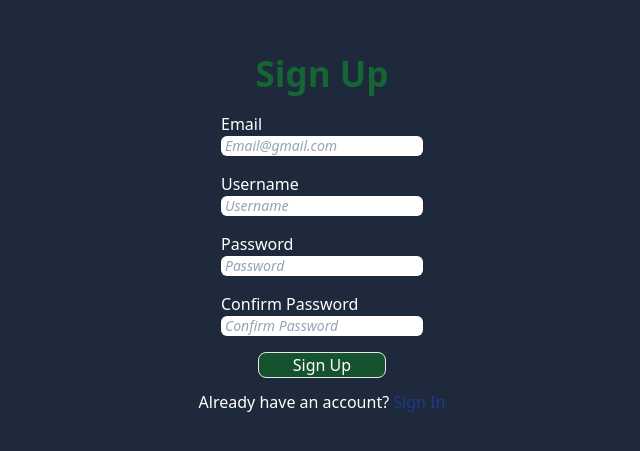
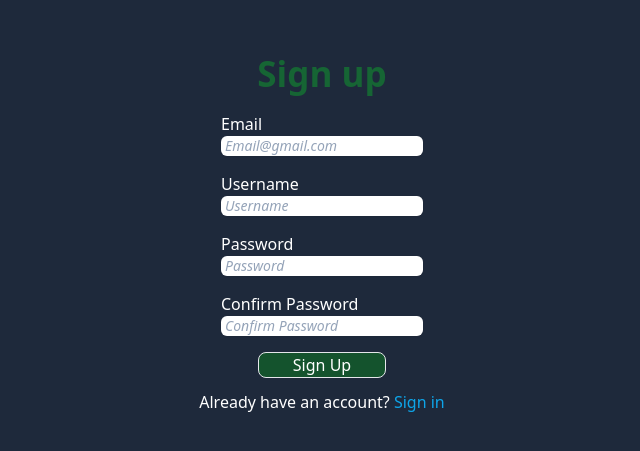
Before and after one commit to osefatul/ticket-tracker-system-CRM, a React (Create React App) app in the folder frontend/: page / in a window 1280 px wide. Shown: the part 169-620 px from the top of the page, without its empty margins (318-958 px from the left). Built offline with nearby package versions, Linux system fonts and the light colour scheme.

Commit message:
Signup and signIn both have been designed

```diff
--- a/frontend/src/pages/auth/Auth.jsx
+++ b/frontend/src/pages/auth/Auth.jsx
@@ -51,7 +51,7 @@ function Auth() {
     <div className="h-screen flex items-center justify-center">
       <div className="space-y-3">
         <p className="text-green-800 font-bold text-[35px] flex items-center justify-center">
-          {isSignup ? "Sign Up" : "Sign In"}
+          {isSignup ? "Sign up" : "Sign in"}
         </p>
         <form
           className="space-y-4 flex flex-col justify-center items-center"
@@ -62,7 +62,7 @@ function Auth() {
             <input
               className="placeholder:italic placeholder:text-slate-400 block text-slate-700 bg-white rounded-md shadow-sm focus:outline-none focus:border-sky-500 focus:ring-sky-500 focus:ring-1 sm:text-sm placeholder:pl-1 "
               name="email"
-              type="text"
+              type="email"
               placeholder="Email@gmail.com"
               onChange={handleChange}
               required
@@ -123,8 +123,8 @@ function Auth() {
         <div className="">
           <p>
             {isSignup ? "Already have an account?" : "Don't have an account?"}
-            <span className="text-blue-900 cursor-pointer" onClick={switchMode}>
-              {isSignup ? " Sign In" : " Sign Up"}
+            <span className="text-sky-500 cursor-pointer" onClick={switchMode}>
+              {isSignup ? " Sign in" : " Sign up"}
             </span>
           </p>
         </div>
```
Also changed, not shown: 1 other file (tests, documents, lock files or other folders).
